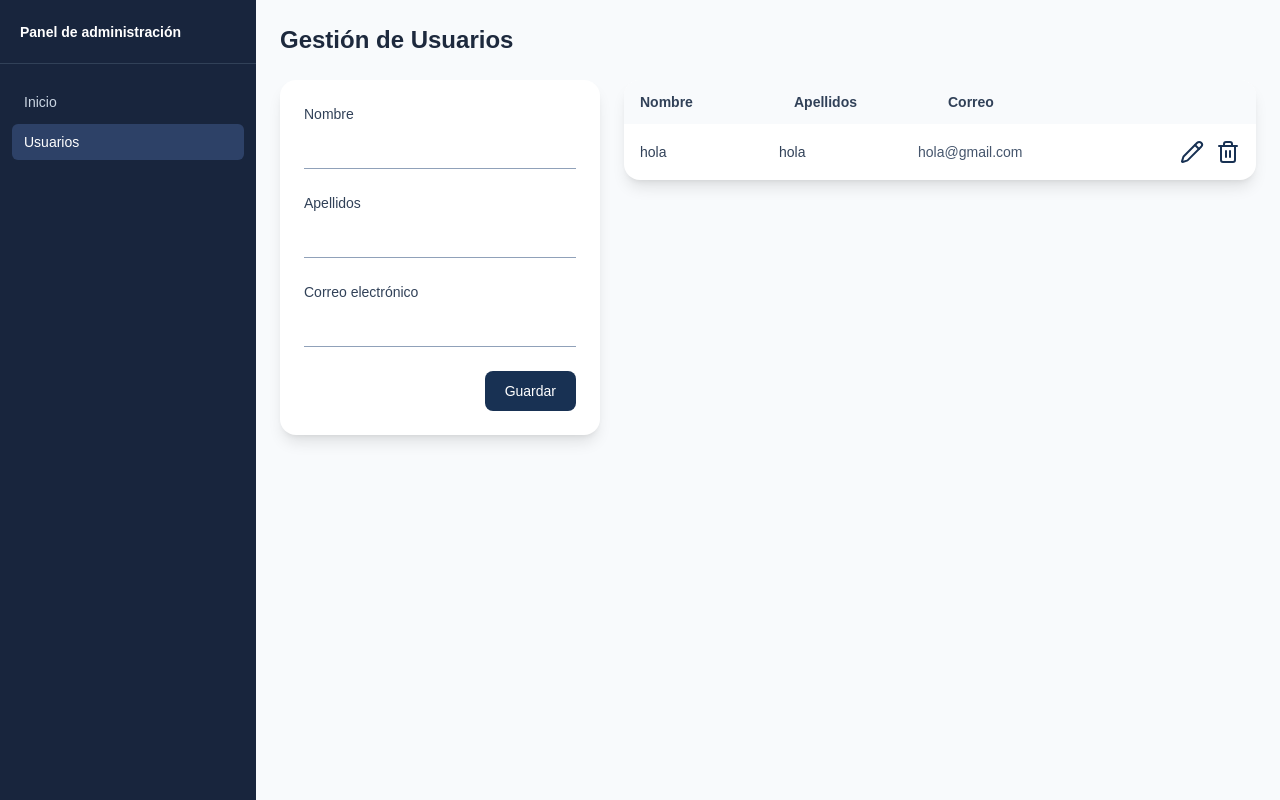
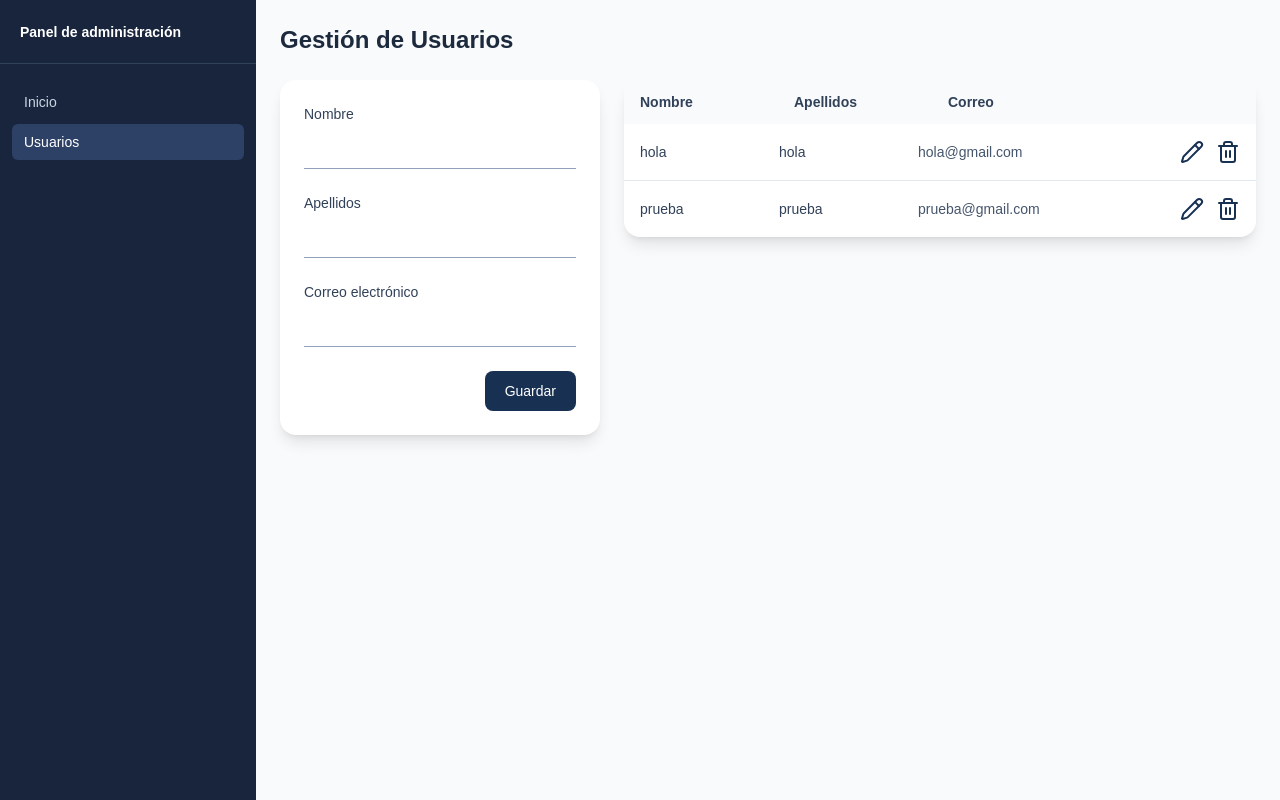
Before and after one commit to AinhoaMaya/proyecto-nextjs, a Next.js app: page /admin/users in a window 1280 px wide. Built offline with nearby package versions, Linux system fonts and the light colour scheme.

Commit message:
Función detectar/capturar el "id" del Usuario en los botones "editar" y "borrar"

```diff
--- a/components/users/Users.tsx
+++ b/components/users/Users.tsx
@@ -19,6 +19,14 @@ export default function Users({ users, hasCreatedUser }: UsersProps) {
     );
   }
 
+  const editUser = (id: number) => {
+
+  }
+
+  const deleteUser = (id: number) => {
+
+  }
+
   return (
     <section className="w-full overflow-hidden rounded-2xl bg-white shadow-lg">
       <div className="grid grid-cols-[1fr_1fr_2fr_auto] items-center gap-4 bg-slate-50 px-4 py-3 text-sm font-semibold text-slate-700">
@@ -37,10 +45,22 @@ export default function Users({ users, hasCreatedUser }: UsersProps) {
             <span className="truncate text-slate-600">{user.email}</span>
 
             <div className="flex justify-end gap-3">
-              <button type="button" className="bg-transparent p-0 text-[#183153] transition-transform duration-200 hover:scale-105 hover:bg-transparent">
+              <button
+                type="button"
+                onClick={() => {
+                  editUser(user.id);
+                  console.log("id:", user.id);
+                }}
+                className="bg-transparent p-0 text-[#183153] transition-transform duration-200 hover:scale-105 hover:bg-transparent">
                 <Pencil size={24} />
               </button>
-              <button type="button" className="bg-transparent p-0 text-[#183153] transition-transform duration-200 hover:scale-105 hover:bg-transparent">
+              <button
+                type="button"
+                onClick={() => {
+                  deleteUser(user.id);
+                  console.log("id:", user.id);
+                }}
+                className="bg-transparent p-0 text-[#183153] transition-transform duration-200 hover:scale-105 hover:bg-transparent">
                 <Trash2 size={24} />
               </button>
             </div>
--- a/data/users.json
+++ b/data/users.json
@@ -4,5 +4,11 @@
     "name": "hola",
     "lastname": "hola",
     "email": "hola@gmail.com"
+  },
+  {
+    "id": 2,
+    "name": "prueba",
+    "lastname": "prueba",
+    "email": "prueba@gmail.com"
   }
 ]
```
